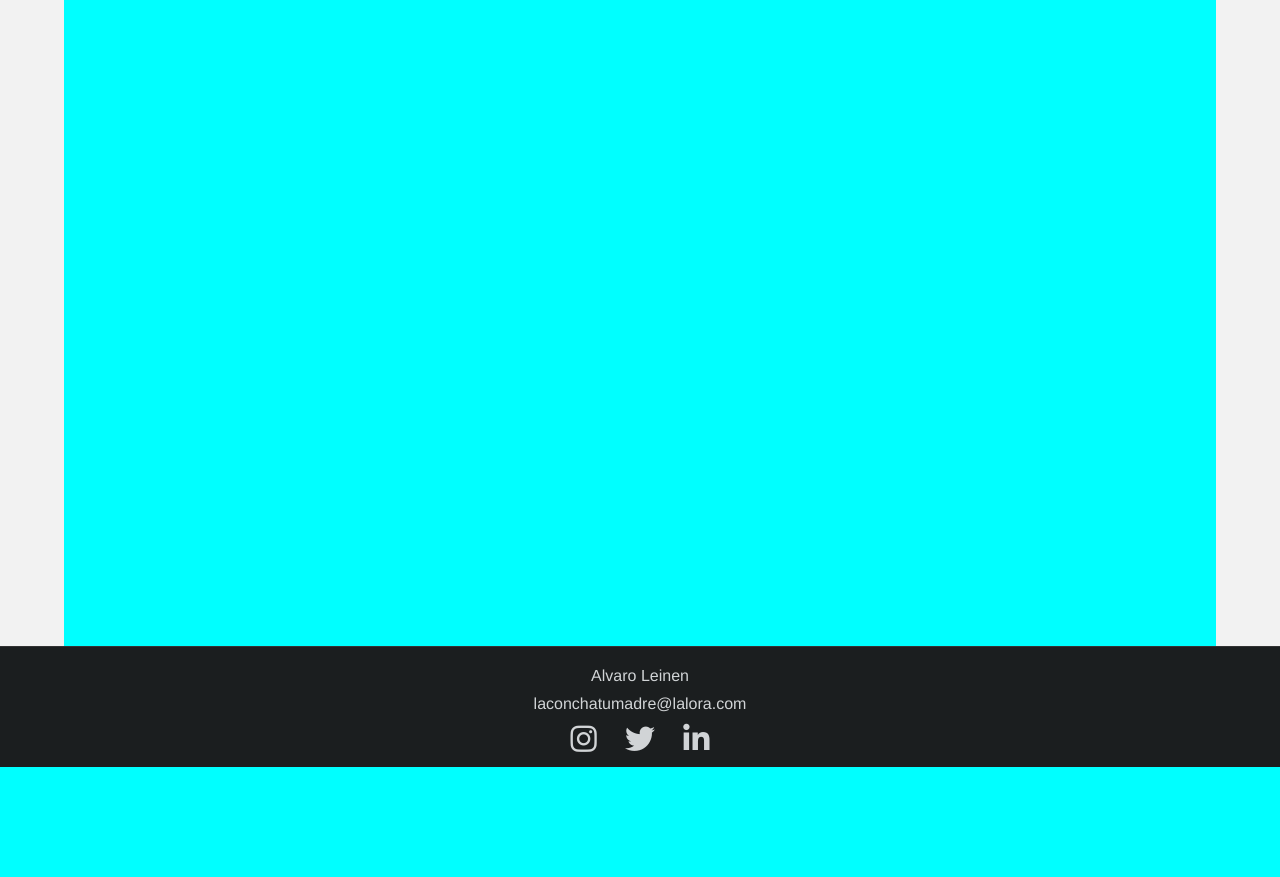
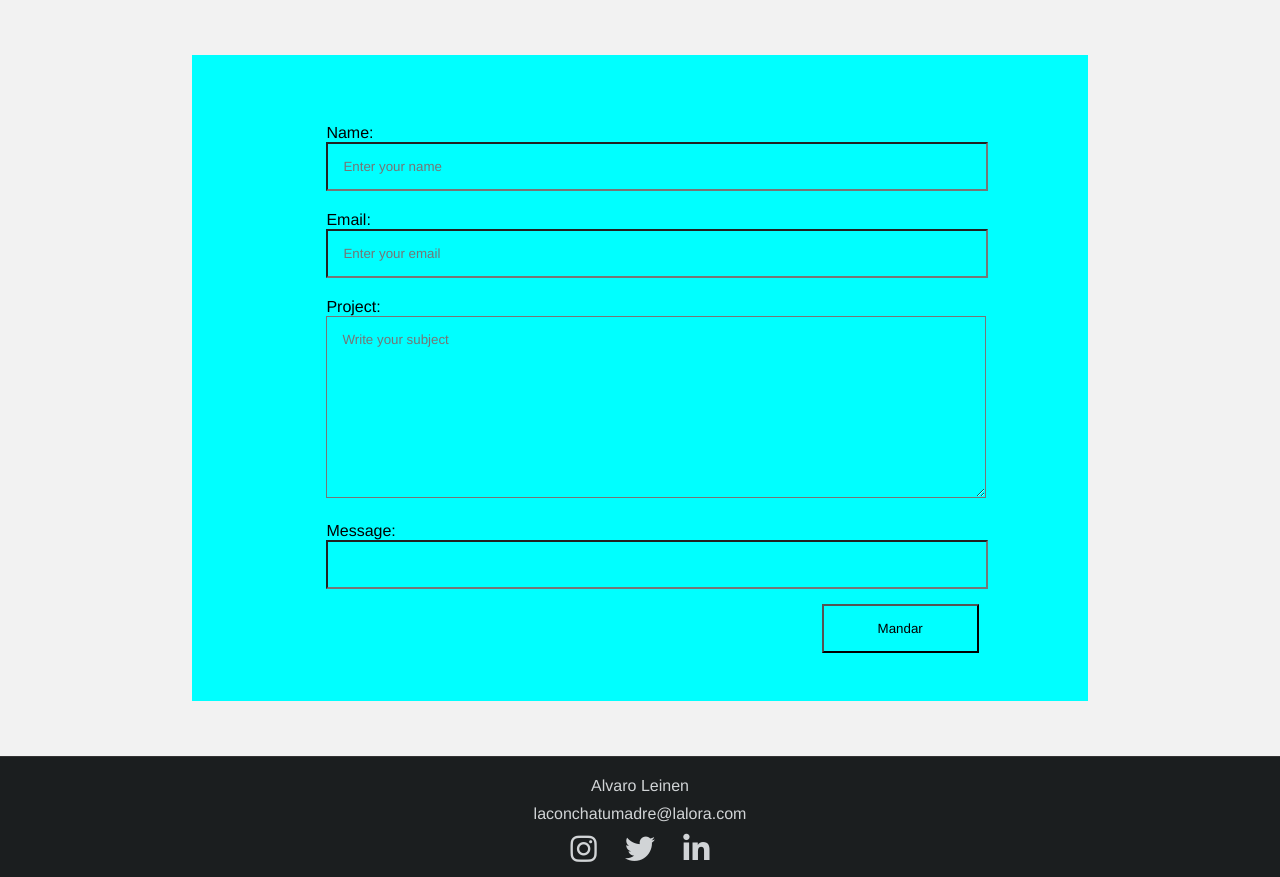
Before and after one commit to PabloJT1006/TFG-Django-Python-, a Django app: page /contacto/ in a window 1280 px wide. Shown: the part 100-977 px from the top of the page. Before the commit the page ends 867 px from the top, so only its background shows below. Run offline with Django 4.2, Linux system fonts and the light colour scheme; some libraries are stand-ins or nearby versions.

Commit message:
Posicionamiento del formulario done

```diff
--- a/LeinenProject/app/form.py
+++ b/LeinenProject/app/form.py
@@ -15,7 +15,6 @@ class FormContacto(forms.Form):
 
         validators=[
             validators.MinLengthValidator(1,'Introduzca su nombre'),
-            validators.RegexValidator('^[A-Za-z0-9ñ ]*$',message='Introduzca su nombre')
 
         ]
     )
--- a/LeinenProject/app/static/css/styles.css
+++ b/LeinenProject/app/static/css/styles.css
@@ -186,7 +186,7 @@ footer .social a i {
 }
 /* line 6, ../../templates/sass/specific/_about.scss */
 .about #block {
-  padding: 35px 0;
+  margin: 55px 0;
 }
 /* line 8, ../../templates/sass/specific/_about.scss */
 .about #block .section_wrapper {
@@ -259,14 +259,55 @@ footer .social a i {
 .contact {
   overflow-x: hidden;
 }
-/* line 5, ../../templates/sass/specific/_contact.scss */
+/* line 4, ../../templates/sass/specific/_contact.scss */
 .contact header {
   position: relative;
 }
-/* line 10, ../../templates/sass/specific/_contact.scss */
+/* line 8, ../../templates/sass/specific/_contact.scss */
+.contact #block {
+  margin: 55px 0;
+}
+/* line 13, ../../templates/sass/specific/_contact.scss */
 .contact .contact_wrapper {
-  width: 90%;
+  width: 70%;
   height: 646px;
   margin: 0 auto;
+  display: flex;
+  align-items: center;
+  justify-content: center;
   background-color: aqua;
 }
+/* line 22, ../../templates/sass/specific/_contact.scss */
+.contact .contact_wrapper .form_wrapper {
+  display: flex;
+  justify-content: center;
+  align-items: center;
+  width: 100%;
+}
+/* line 27, ../../templates/sass/specific/_contact.scss */
+.contact .contact_wrapper .form_wrapper form {
+  width: 70%;
+}
+/* line 29, ../../templates/sass/specific/_contact.scss */
+.contact .contact_wrapper .form_wrapper form div {
+  margin-top: 20px;
+  width: 100%;
+}
+/* line 34, ../../templates/sass/specific/_contact.scss */
+.contact .contact_wrapper .form_wrapper form input, .contact .contact_wrapper .form_wrapper form textarea {
+  width: 100%;
+  padding: 15px;
+  background-color: transparent;
+}
+/* line 42, ../../templates/sass/specific/_contact.scss */
+.contact .contact_wrapper .form_wrapper form label {
+  margin-top: 10px;
+}
+/* line 46, ../../templates/sass/specific/_contact.scss */
+.contact .contact_wrapper .form_wrapper form input[type=submit] {
+  width: 25%;
+  margin-top: 15px;
+  right: -25px;
+  float: right;
+  position: relative;
+}
--- a/LeinenProject/app/templates/contacto.html
+++ b/LeinenProject/app/templates/contacto.html
@@ -2,9 +2,30 @@
 
 {% block content %}
     <body class="contact">
+    {% if messages %}
+        {% for message in messages %}
+            <div class="messages">
+                {{message}}
+            </div>
+        {% endfor %}
+    {% endif %}
         <div class="contact_wrapper">
             <div class="form_wrapper">
+                <form action="" method="POST" >
+                    {% if form.errors %}
+                        <strong class="error_label">
+                            Hay errores en el formulario
+                        </strong>
+                    {% endif %}
 
+                    {% csrf_token %}
+
+                    {{form.as_div}}
+
+
+                    <input type="submit" value="Mandar">
+
+                </form>
             </div>
         </div>
     </body>
--- a/LeinenProject/app/templates/sass/specific/_about.scss
+++ b/LeinenProject/app/templates/sass/specific/_about.scss
@@ -4,7 +4,7 @@
     }
 
     #block{
-        padding: 35px 0;
+        margin: 55px 0;
         .section_wrapper{
             width: 90%;
             height: 606px;
--- a/LeinenProject/app/templates/sass/specific/_contact.scss
+++ b/LeinenProject/app/templates/sass/specific/_contact.scss
@@ -1,18 +1,62 @@
 .contact{
-
     overflow-x: hidden;
 
     header{
         position: relative;
     }
 
+    #block{
+        margin: 55px 0;
+    }
+
 
     .contact_wrapper{
-        width: 90%;
+        width: 70%;
         height: 646px;
         margin: 0 auto;
+        display: flex;
+        align-items: center;
+        justify-content: center;
+        background-color: aqua;
 
-        background-color: aqua;
+        .form_wrapper{
+            display: flex;
+            justify-content: center;
+            align-items: center;
+            width: 100%;
+            form{
+                width: 70%;
+                div{
+                    margin-top: 20px;
+                    width: 100%;
+                }
+
+                input,textarea{
+                    width: 100%;
+                    padding: 15px;
+                    background-color: transparent;
+
+
+                }
+
+                label{
+                    margin-top: 10px;
+                }
+
+                input[type=submit]{
+                    width: 25%;
+                    margin-top: 15px;
+                    right: -25px;
+                    float: right;
+                    position: relative;
+
+                }
+
+
+            }
+
+        }
+
 
     }
 
--- a/LeinenProject/app/views.py
+++ b/LeinenProject/app/views.py
@@ -1,5 +1,7 @@
 from django.shortcuts import render, redirect,HttpResponse
 from .form import FormContacto
+from django.contrib import messages
+
 
 # Create your views here.
 
@@ -19,7 +21,14 @@ def contacto_handler(request):
             #limpiar los datos y sacar lo introducido
             data_form=form.cleaned_data
 
+            messages.success(request,f"Mensaje mandado con exito")
+
+
+    else:
+            form=FormContacto()
 
 
 
-    return render(request,'contacto.html')
+    return render(request,'contacto.html',{
+        'form':form
+    })
```
